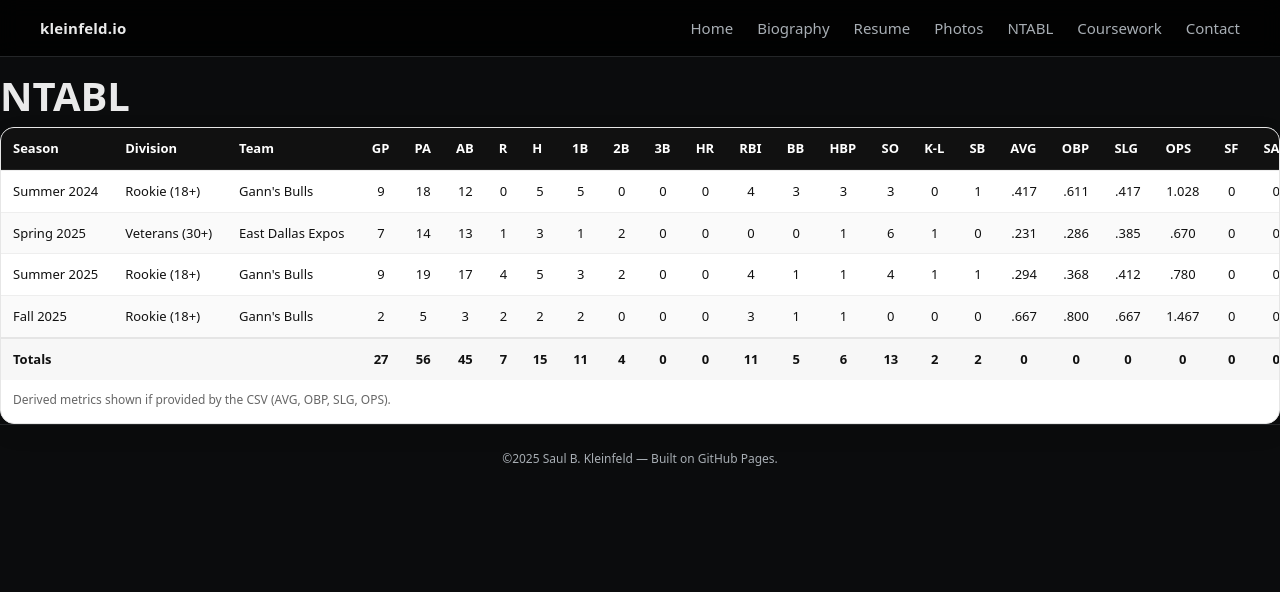
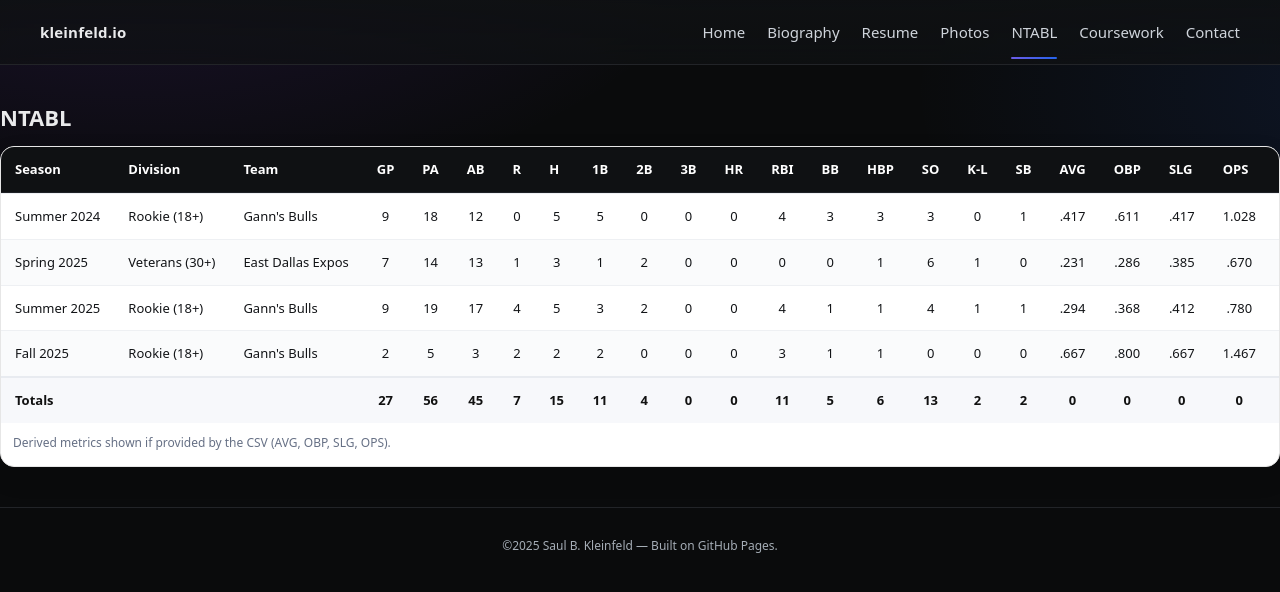
Before and after one commit to skleinfeld/Kleinfeld.io, a Jekyll site: the page built from ntabl.html, in a window 1280 px wide. Shown: the top 592 px of the page. Built offline with Jekyll 4.4.1, drawn with Linux system fonts in a browser that asks for light colours.

Commit message:
Revamp NTABL page and update site styles
Improves overall site styling with enhanced color schemes, gradients, and layout adjustments in default.html. Refactors NTABL page for a cleaner, more consistent look and updates the table rendering logic for clarity. Minor fixes include updating the LinkedIn URL in biography.html and improving color usage and button styles on index.md. The NTABL navigation link now highlights as active.

```diff
--- a/_includes/header.html
+++ b/_includes/header.html
@@ -6,7 +6,7 @@
       <a href="/biography.html">Biography</a>
       <a href="/resume.html">Resume</a>
       <a href="/photos.html">Photos</a>
-      <a href="/ntabl/">NTABL</a>
+      <a href="/ntabl/" class="active">NTABL</a>
       <a href="/coursework.html">Coursework</a>
       <a href="/contact.html">Contact</a>
     </nav>
--- a/_layouts/default.html
+++ b/_layouts/default.html
@@ -6,63 +6,111 @@
   <title>{{ page.title }}</title>
   <meta name="color-scheme" content="dark light">
   <link rel="icon" href="/favicon.ico">
-  <link rel="apple-touch-icon" href="/apple-touch-180.png">
   <style>
     :root{
-      --bg:#0b0c0d; --card:#121314; --line:#242628; --fg:#eaeaea; --sub:#a8aeb4;
-      --chip1:#1e3a8a; --chip1fg:#9ab4ff;
-      --chip2:#5b21b6; --chip2fg:#c7b6ff;
-      --chip3:#7c1431; --chip3fg:#ffb6c8;
-      --btn:#5b21b6; --btnh:#6d28d9; --btn2:#4338ca; --btn2h:#4f46e5;
+      --bg:#0a0b0c; --surface:#0f1113; --line:#222428; --fg:#e9eaec; --sub:#a5adb6;
+      --accent:#6c5ce7; --accent-2:#7c3aed; --accent-3:#2563eb;
+      --chip1:#1f3a8a; --chip1fg:#a6b7ff;
+      --chip2:#5b21b6; --chip2fg:#d0c6ff;
+      --chip3:#7c1431; --chip3fg:#ffbfd0;
     }
+
+    /* Base */
     html,body{height:100%}
-    body{margin:0;background:var(--bg);color:var(--fg);
-         font:15px/1.6 ui-sans-serif,system-ui,-apple-system,Segoe UI,Inter,Roboto,Arial}
+    body{
+      margin:0; background:
+        radial-gradient(1200px 600px at 10% -10%, rgba(124,58,237,.16), transparent 50%),
+        radial-gradient(900px 500px at 110% 10%, rgba(37,99,235,.12), transparent 55%),
+        var(--bg);
+      color:var(--fg);
+      font:15px/1.6 ui-sans-serif,system-ui,-apple-system,Segoe UI,Inter,Roboto,Arial;
+      -webkit-font-smoothing:antialiased; -moz-osx-font-smoothing:grayscale;
+    }
     a{color:inherit;text-decoration:none}
+
+    /* Containers */
     .wrap{max-width:1200px;margin:0 auto;padding:0 24px}
+    .wrap-wide{max-width:1600px;margin:0 auto;padding:0 24px}
+
     /* Header */
-    header{position:sticky;top:0;z-index:50;background:rgba(0,0,0,.82);
-           backdrop-filter:saturate(140%) blur(10px);border-bottom:1px solid var(--line)}
-    .nav{height:56px;display:flex;align-items:center;justify-content:space-between}
-    .brand{font-weight:600;letter-spacing:.2px}
-    .links{display:flex;gap:24px;color:var(--sub);font-weight:500}
-    .links a:hover{color:var(--fg)}
-    /* Common blocks */
-    .hero{padding:64px 0 32px;text-align:center}
-    .avatar{width:160px;height:160px;border-radius:9999px;border:4px solid #2d2f33;box-shadow:0 12px 40px rgba(0,0,0,.35)}
-    h1{font-size:40px;line-height:1.15;margin:16px 0 8px}
-    .tag{color:var(--sub);font-size:18px;margin-bottom:10px}
-    .chips{display:flex;gap:8px;flex-wrap:wrap;justify-content:center;margin:10px 0 18px}
-    .chip{padding:6px 10px;border-radius:999px;font-size:13px}
-    .c1{background:var(--chip1);color:var(--chip1fg)}
-    .c2{background:var(--chip2);color:var(--chip2fg)}
-    .c3{background:var(--chip3);color:var(--chip3fg)}
-    .section{padding:32px 0 60px}
-    .grid{display:grid;grid-template-columns:repeat(1,minmax(0,1fr));gap:18px}
+    header{
+      position:sticky; top:0; z-index:50;
+      background:linear-gradient(180deg, rgba(15,17,19,.92), rgba(15,17,19,.78));
+      backdrop-filter:saturate(140%) blur(10px);
+      border-bottom:1px solid var(--line);
+    }
+    .nav{height:64px; display:flex; align-items:center; justify-content:space-between}
+    .brand{font-weight:700; letter-spacing:.2px}
+    .links{display:flex; gap:22px; color:#cfd4db; font-weight:500}
+    .links a{position:relative; transition:color .15s ease}
+    .links a:hover{color:#fff}
+    .links a.active::after{
+      content:""; position:absolute; left:0; right:0; bottom:-15px; height:2px;
+      background:linear-gradient(90deg, var(--accent), var(--accent-3));
+      border-radius:2px;
+    }
+
+    /* Common Blocks */
+    .hero{padding:72px 0 32px; text-align:center}
+    .avatar{width:160px;height:160px;border-radius:9999px;border:4px solid #25282d;box-shadow:0 16px 44px rgba(0,0,0,.35)}
+    h1{font-size:40px; line-height:1.15; margin:16px 0 8px}
+    .tag{color:var(--sub); font-size:18px; margin-bottom:10px}
+    .chips{display:flex; gap:8px; flex-wrap:wrap; justify-content:center; margin:10px 0 18px}
+    .chip{padding:6px 10px; border-radius:999px; font-size:13px}
+    .c1{background:var(--chip1); color:var(--chip1fg)}
+    .c2{background:var(--chip2); color:var(--chip2fg)}
+    .c3{background:var(--chip3); color:var(--chip3fg)}
+
+    .section{padding:36px 0 64px}
+    .grid{display:grid; grid-template-columns:repeat(1,minmax(0,1fr)); gap:18px}
     @media (min-width:900px){.grid{grid-template-columns:repeat(2,minmax(0,1fr));}}
-    .card{border:1px solid var(--line);background:var(--card);border-radius:18px;padding:22px;box-shadow:0 10px 30px rgba(0,0,0,.25)}
-    .card:hover{box-shadow:0 16px 40px rgba(0,0,0,.35)}
-    .row{display:flex;align-items:center;gap:12px;margin-bottom:8px}
-    .logo{width:40px;height:40px;border-radius:10px;object-fit:cover}
-    .btn{display:inline-flex;align-items:center;justify-content:center;padding:10px 14px;border-radius:12px;
-         background:var(--btn);color:#fff;font-weight:600}
-    .btn:hover{background:var(--btnh)}
-    .btn2{background:var(--btn2)}
-    .btn2:hover{background:var(--btn2h)}
-    /* Table (NTABL) */
-    .ntabl-card{border:1px solid #e6e6e6;border-radius:14px;background:#fff;box-shadow:0 8px 24px rgba(0,0,0,.08);overflow:hidden}
+    .card{
+      border:1px solid var(--line); background:linear-gradient(180deg, #121418, #101215);
+      border-radius:18px; padding:22px;
+      box-shadow:0 20px 50px rgba(0,0,0,.30);
+      transition:transform .18s ease, box-shadow .18s ease, border-color .18s ease;
+    }
+    .card:hover{transform:translateY(-2px); box-shadow:0 30px 70px rgba(0,0,0,.36); border-color:#2b2f35}
+    .row{display:flex; align-items:center; gap:12px; margin-bottom:8px}
+    .logo{width:44px;height:44px;border-radius:10px;object-fit:cover}
+
+    .btn{
+      display:inline-flex; align-items:center; justify-content:center;
+      gap:8px; padding:10px 14px; border-radius:12px; font-weight:700;
+      background:linear-gradient(180deg, var(--accent), var(--accent-2));
+      color:#fff; box-shadow:0 8px 24px rgba(108,92,231,.35);
+      transition:transform .12s ease, filter .12s ease;
+    }
+    .btn:hover{filter:brightness(1.06); transform:translateY(-1px)}
+    .btn.alt{background:linear-gradient(180deg, var(--accent-3), #3b82f6)}
+
+    /* Light card for white table shells */
+    .surface{
+      border:1px solid #e6e6e6; border-radius:14px; background:#fff;
+      box-shadow:0 10px 26px rgba(0,0,0,.10); overflow:hidden;
+    }
+
+    /* NTABL Table */
     .ntabl-wrap{overflow-x:auto}
-    .ntabl-table{width:100%;min-width:1300px;border-collapse:separate;border-spacing:0;font-size:13px}
-    .ntabl-table thead th{position:sticky;top:0;z-index:2;background:#111;color:#fff;font-weight:600;
-                          padding:10px 12px;border-bottom:1px solid #222;white-space:nowrap;text-align:left}
-    .ntabl-table tbody td{background:#fff;color:#111;padding:10px 12px;border-top:1px solid #eee;white-space:nowrap}
-    .ntabl-table tbody tr:nth-child(even) td{background:#fafafa}
-    .ntabl-table tbody tr:hover td{background:#f2f2f2}
-    .ntabl-table tfoot th,.ntabl-table tfoot td{background:#f7f7f7;color:#111;font-weight:700;padding:10px 12px;border-top:2px solid #e5e5e5}
-    .t-text{text-align:left}.t-num{text-align:center}
-    .ntabl-note{font-size:12px;color:#666;padding:10px 12px 14px}
+    .ntabl-table{
+      width:100%; min-width:1300px; border-collapse:separate; border-spacing:0; font-size:13px;
+    }
+    .ntabl-table thead th{
+      position:sticky; top:0; z-index:2; background:#0f1113; color:#fff;
+      font-weight:700; text-align:left; padding:12px 14px; border-bottom:1px solid #1f2126; white-space:nowrap;
+    }
+    .ntabl-table tbody td{
+      background:#fff; color:#121417; padding:12px 14px; border-top:1px solid #eef0f3; white-space:nowrap;
+    }
+    .ntabl-table tbody tr:nth-child(even) td{background:#fafbfc}
+    .ntabl-table tbody tr:hover td{background:#f3f6fa}
+    .ntabl-table tfoot th,.ntabl-table tfoot td{
+      background:#f7f8fb; color:#111; font-weight:800; padding:12px 14px; border-top:2px solid #e8ebf0;
+    }
+    .t-text{text-align:left} .t-num{text-align:center}
+
     /* Footer */
-    footer{color:var(--sub);font-size:12px;text-align:center;padding:24px 0;border-top:1px solid var(--line)}
+    footer{color:var(--sub); font-size:12px; text-align:center; padding:28px 0; border-top:1px solid var(--line)}
   </style>
 </head>
 <body>
--- a/biography.html
+++ b/biography.html
@@ -40,7 +40,7 @@
   </p>
 
   <div style="text-align:center;margin-top:2.5rem;">
-    <a href="https://www.linkedin.com/in/saulkleinfeld" target="_blank" rel="noopener"
+    <a href="https://www.linkedin.com/in/saul-kleinfeld" target="_blank" rel="noopener"
        style="display:inline-flex;align-items:center;gap:.5rem;background:#0077b5;
               padding:.6rem 1.2rem;border-radius:10px;color:#fff;text-decoration:none;font-weight:600;">
       <svg xmlns="http://www.w3.org/2000/svg" viewBox="0 0 448 512" width="18" height="18" fill="currentColor">
--- a/ntabl.html
+++ b/ntabl.html
@@ -4,92 +4,45 @@
 permalink: /ntabl/
 ---
 
-<section class="mx-auto px-4 sm:px-6 py-6" style="max-width:1600px;">
-  <h1 class="text-xl font-semibold mb-4">NTABL</h1>
+<section class="wrap-wide" style="padding:40px 0;">
+  <h1 style="font-size:22px;font-weight:700;margin:0 0 16px">NTABL</h1>
 
-  <div class="ntabl-card">
-    <div class="ntabl-table-wrap">
+  <div class="surface" style="margin:0 auto;">
+    <div class="ntabl-wrap">
       <table id="ntabl-table" class="ntabl-table" aria-describedby="ntabl-note">
         <thead></thead>
         <tbody></tbody>
         <tfoot></tfoot>
       </table>
     </div>
-    <div id="ntabl-note" class="ntabl-note">
+    <div id="ntabl-note" style="font-size:12px;color:#667085;padding:10px 12px 14px">
       Derived metrics shown if provided by the CSV (AVG, OBP, SLG, OPS).
     </div>
   </div>
 </section>
 
-<style>
-  /* Shell */
-  .ntabl-card{
-    border:1px solid #e6e6e6; border-radius:14px; background:#fff;
-    box-shadow:0 8px 24px rgba(0,0,0,.08); overflow:hidden;
-  }
-  .ntabl-table-wrap{ overflow-x:auto; }
-
-  /* Table */
-  .ntabl-table{
-    width:100%;
-    min-width:1300px;           /* wide enough for desktop, still fluid */
-    border-collapse:separate;
-    border-spacing:0;
-    font-size:13px;
-  }
-  .ntabl-table thead th{
-    position:sticky; top:0; z-index:2;
-    background:#111; color:#fff; font-weight:600;
-    padding:10px 12px; border-bottom:1px solid #222;
-    white-space:nowrap; text-align:left;
-  }
-  .ntabl-table tbody td{
-    background:#fff; color:#111; padding:10px 12px;
-    border-top:1px solid #eee; white-space:nowrap;
-  }
-  .ntabl-table tbody tr:nth-child(even) td{ background:#fafafa; }
-  .ntabl-table tbody tr:hover td{ background:#f2f2f2; }
-  .ntabl-table tfoot th, .ntabl-table tfoot td{
-    background:#f7f7f7; color:#111; font-weight:700;
-    padding:10px 12px; border-top:2px solid #e5e5e5;
-  }
-  /* Alignments: text vs numbers */
-  .t-text{ text-align:left; }
-  .t-num { text-align:center; }
-  .ntabl-note{ font-size:12px; color:#666; padding:10px 12px 14px; }
-</style>
-
-<!-- PapaParse -->
 <script src="https://cdn.jsdelivr.net/npm/papaparse@5.4.1/papaparse.min.js"></script>
 <script>
 (function(){
-  /* CSV path (absolute from site root) */
   const CSV_PATH = "/personal-batting-career.csv";
-
   const table   = document.getElementById('ntabl-table');
   const theadEl = table.querySelector('thead');
   const tbodyEl = table.querySelector('tbody');
   const tfootEl = table.querySelector('tfoot');
 
-  /* Exact columns to use and their order (extras are ignored) */
   const COLUMNS = [
     'Season','Division','Team','Last','First',
     'GP','PA','AB','R','H','1B','2B','3B','HR','RBI',
     'BB','HBP','SO','K-L','SB','TB','AVG','OBP','SLG','OPS','SF','SAC'
   ];
-
-  /* Which are text columns (everything else considered numeric) */
   const TEXT_COLS = new Set(['Season','Division','Team','Last','First']);
 
-  /* Normalize header names (handles small variants) */
   const normalizeKey = k => String(k).trim().replace(/\u2013|\u2014/g,'-').replace(/\s+/g,' ').toLowerCase();
   const aliases = {
-    'season':'Season','division':'Division','team':'Team',
-    'last':'Last','first':'First',
-    'gp':'GP','g':'GP','gs':'GS','pa':'PA','ab':'AB','r':'R','h':'H',
-    '1b':'1B','2b':'2B','3b':'3B','hr':'HR','rbi':'RBI','tb':'TB',
-    'bb':'BB','so':'SO','k-l':'K-L','k l':'K-L','hbp':'HBP','sf':'SF','sac':'SAC',
-    'sb':'SB','avg':'AVG','obp':'OBP','slg':'SLG','ops':'OPS'
+    'season':'Season','division':'Division','team':'Team','last':'Last','first':'First',
+    'gp':'GP','g':'GP','pa':'PA','ab':'AB','r':'R','h':'H','1b':'1B','2b':'2B','3b':'3B','hr':'HR','rbi':'RBI',
+    'bb':'BB','so':'SO','k-l':'K-L','k l':'K-L','hbp':'HBP','sb':'SB','tb':'TB',
+    'avg':'AVG','obp':'OBP','slg':'SLG','ops':'OPS','sf':'SF','sac':'SAC'
   };
 
   function normalizeRows(rows){
```
Also changed, not shown: other parts of ntabl.html (+12 -23 lines), index.md (+6 -6 lines).
